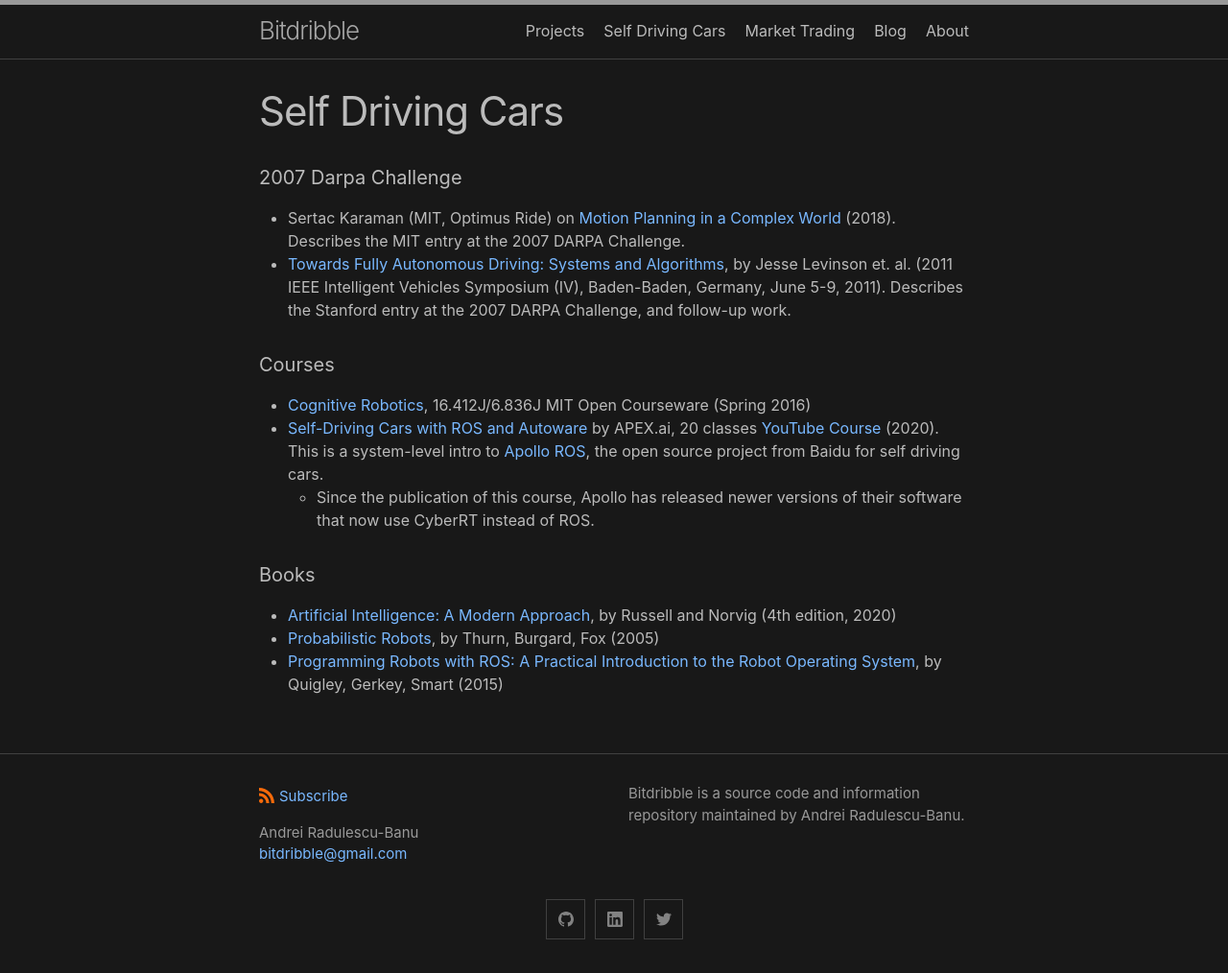
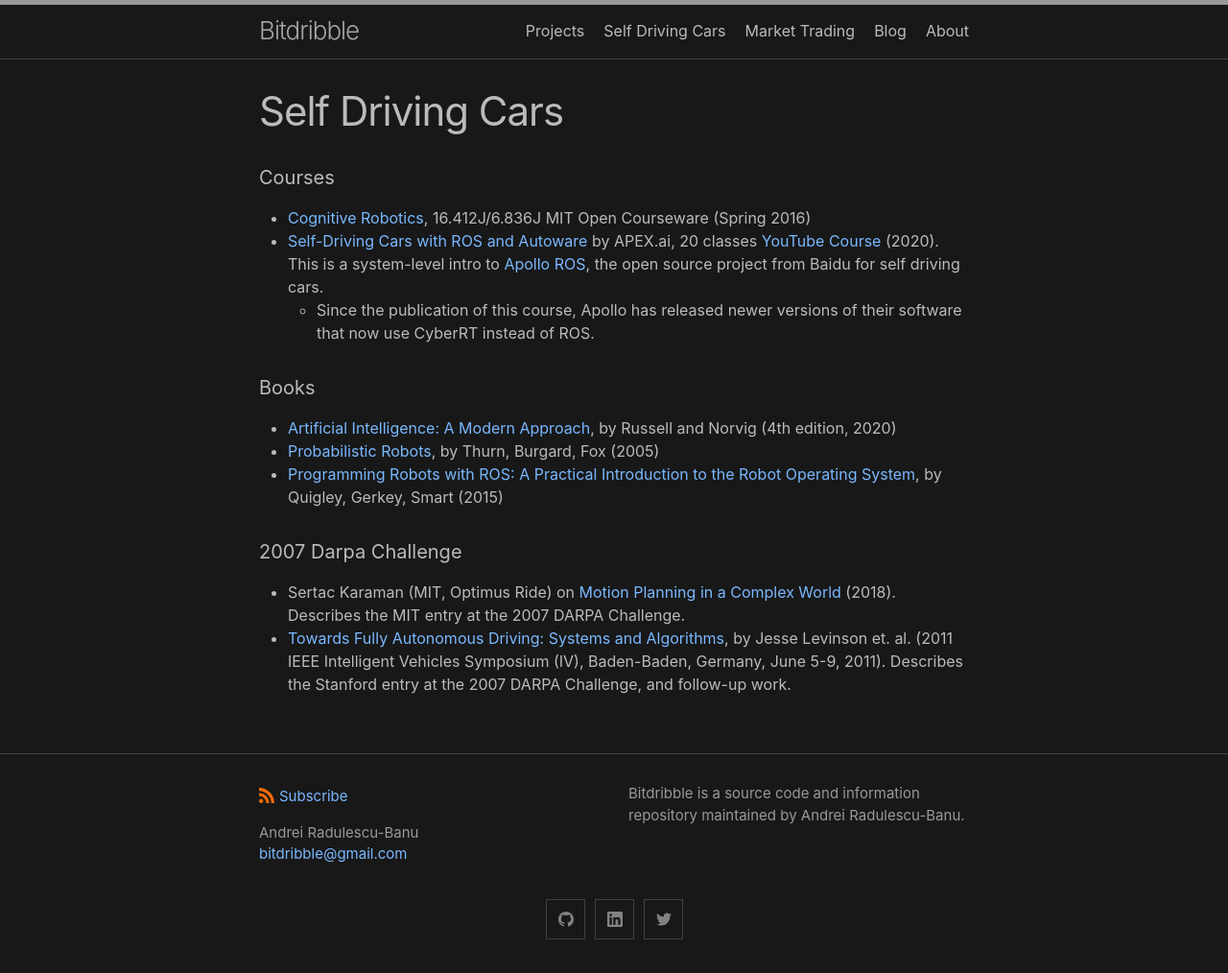
Before and after one commit to analytiq-hub/sigagent.github.io, a Jekyll site: the page built from self_driving_cars.md, in a window 1280 px wide. Shown: the whole page at 96% size. Built offline with Jekyll 4.4.1, drawn with Linux system fonts in a browser that asks for light colours; part of the change alters nothing that is shown.

Commit message:
*** empty log message ***

```diff
--- a/self_driving_cars.md
+++ b/self_driving_cars.md
@@ -3,10 +3,6 @@ layout: page
 title: Self Driving Cars
 permalink: /self_driving_cars/
 ---
-#### 2007 Darpa Challenge
-* Sertac Karaman (MIT, Optimus Ride) on <a href="https://www.youtube.com/watch?v=0fLSf3NO0-s&list=PLrAXtmErZgOeY0lkVCIVafdGFOTi45amq">Motion Planning in a Complex World</a> (2018). Describes the MIT entry at the 2007 DARPA Challenge.
-* [Towards Fully Autonomous Driving: Systems and  Algorithms](https://cs.stanford.edu/people/teichman/papers/iv2011.pdf), by Jesse Levinson et. al. (2011 IEEE Intelligent Vehicles Symposium (IV), Baden-Baden, Germany, June 5-9, 2011). Describes the Stanford entry at the 2007 DARPA Challenge, and follow-up work.
-
 #### Courses
 * <a href="https://ocw.mit.edu/courses/aeronautics-and-astronautics/16-412j-cognitive-robotics-spring-2016/">Cognitive Robotics</a>, 16.412J/6.836J MIT Open Courseware (Spring 2016)
 * <a href="https://www.apex.ai/autoware-course">Self-Driving Cars with ROS and Autoware</a> by APEX.ai, 20 classes <a href="https://www.youtube.com/watch?v=XTmlhvlmcf8&t=4103s">YouTube Course</a> (2020). This is a system-level intro to [Apollo ROS](http://www.apollo.auto/), the open source project from Baidu for self driving cars.
@@ -16,3 +12,7 @@ permalink: /self_driving_cars/
 * [Artificial Intelligence: A Modern Approach](repository.unimal.ac.id/1022/1/Artificial%20Intelligence%20-%20A%20Modern%20Approach%203rd%20Ed%20-%20Stuart%20Russell%20and%20Peter%20Norvig%2C%20Berkeley%20%282010%29.pdf), by Russell and Norvig (4th edition, 2020)
 * [Probabilistic Robots](https://docs.ufpr.br/~danielsantos/ProbabilisticRobotics.pdf), by Thurn, Burgard, Fox (2005)
 * [Programming Robots with ROS: A Practical Introduction to the Robot Operating System](https://www.amazon.com/Programming-Robots-ROS-Practical-Introduction-dp-1449323898/dp/1449323898/ref=mt_other?_encoding=UTF8&me=&qid=), by Quigley, Gerkey, Smart (2015)
+
+#### 2007 Darpa Challenge
+* Sertac Karaman (MIT, Optimus Ride) on <a href="https://www.youtube.com/watch?v=0fLSf3NO0-s&list=PLrAXtmErZgOeY0lkVCIVafdGFOTi45amq">Motion Planning in a Complex World</a> (2018). Describes the MIT entry at the 2007 DARPA Challenge.
+* [Towards Fully Autonomous Driving: Systems and  Algorithms](https://cs.stanford.edu/people/teichman/papers/iv2011.pdf), by Jesse Levinson et. al. (2011 IEEE Intelligent Vehicles Symposium (IV), Baden-Baden, Germany, June 5-9, 2011). Describes the Stanford entry at the 2007 DARPA Challenge, and follow-up work.
```
